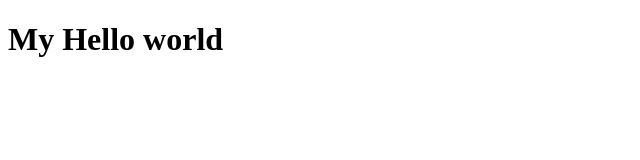
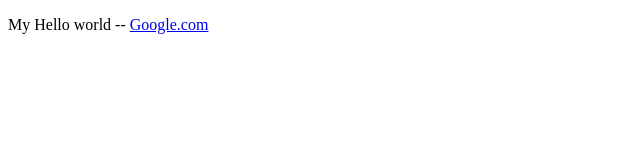
Before and after one commit to donmarcos/vueclass, a plain HTML site: page index.html in a window 1280 px wide. Shown: the whole page, without its empty margins (0-640 px from the left). Drawn offline with nearby package versions, Linux system fonts and the light colour scheme.

Commit message:
video 12 binding {{}} var will not work

```diff
--- a/index.html
+++ b/index.html
@@ -6,9 +6,9 @@
 <body>
 
   <div id="root">
-
-    <h1>{{ sayHello() }} </h1>
-
+   <p>
+    {{ sayHello() }} -- <a href="{{ link }}" target="_blank">Google.com</a>
+   </p>
   </div>
 
 
--- a/main.js
+++ b/main.js
@@ -2,7 +2,8 @@ new Vue({
   el: '#root',
     data() {
     return {
-      msg: 'Hello World!'
+      msg: 'Hello World!',
+      link: 'www.google.com'
     }
   },
    methods: {
```
